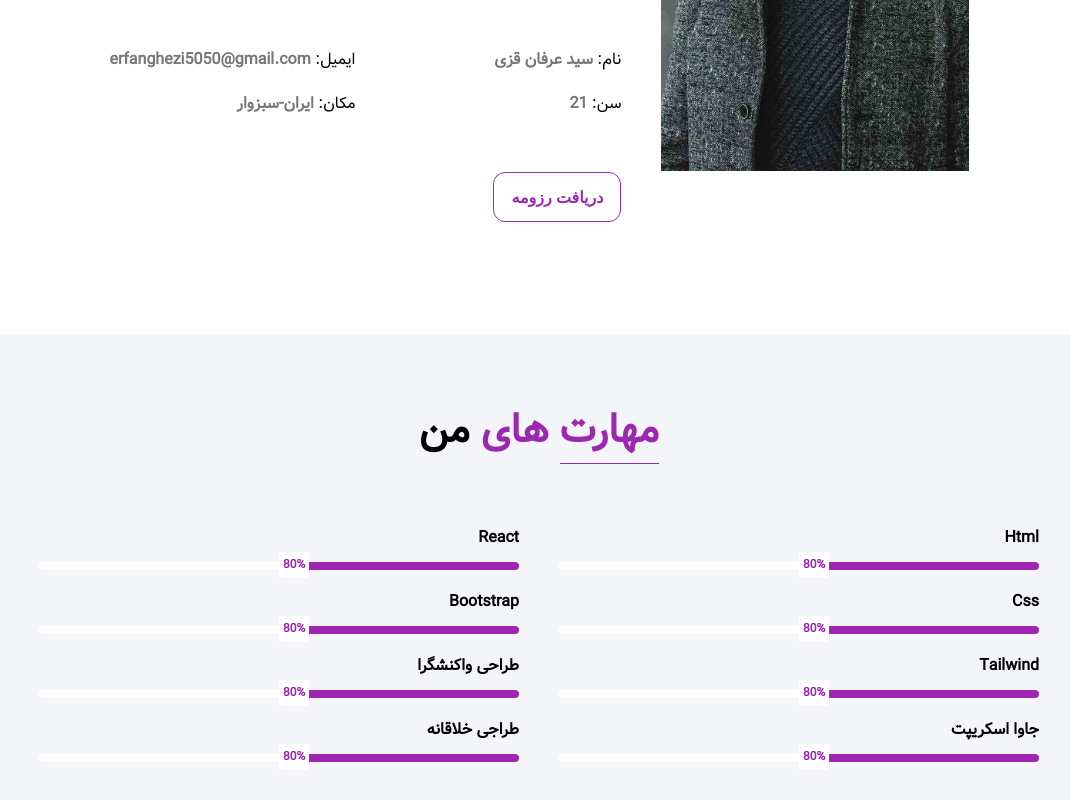
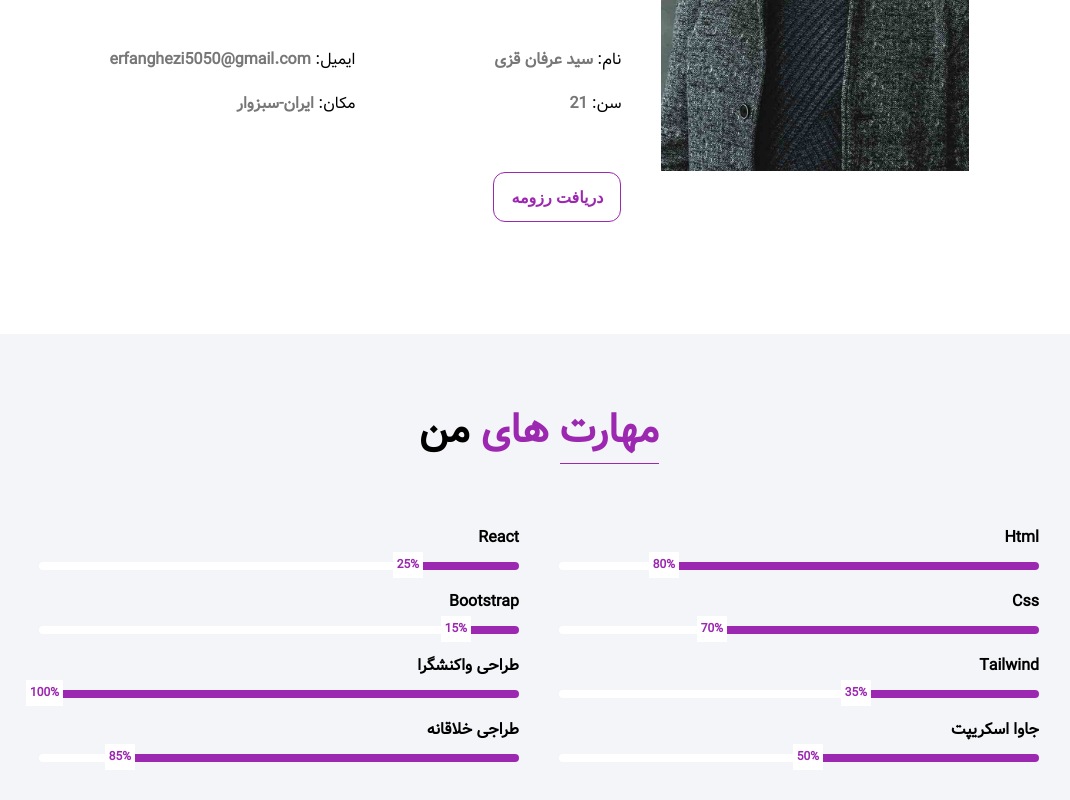
Before and after one commit to undefinedUser1381/me.github.io, a website: page public/index.html in a window 1280 px wide. Shown: the part 1144-1944 px from the top of the page, without its empty margins (101-1171 px from the left). Drawn offline with nearby package versions, Linux system fonts and the light colour scheme.

Commit message:
update files

```diff
--- a/public/index.html
+++ b/public/index.html
@@ -132,8 +132,8 @@
             <div class="flex-col items-center justify-start w-full">
               <p class="font-bold font-Vazir">Html</p>
               <div class="w-full bg-white mt-3 rounded-xl relative">
-                <span class="bg-pink p-1 block w-[50%] h-[0.3px] rounded-xl"></span>
-                <div class=" flex items-center p-1 justify-center absolute left-[50%] top-[-0.6rem] bg-white ">
+                <span class="bg-pink p-1 block w-[80%] h-[0.3px] rounded-xl transition-all"></span>
+                <div class=" flex items-center p-1 justify-center absolute right-[75%] top-[-0.6rem] bg-white transition-all">
                   <span class="text-pink font-Vazir font-bold text-[12px]">80%</span>
                 </div>
               </div>
@@ -141,67 +141,67 @@
             <div class="flex-col items-center justify-start w-full">
               <p class="font-bold font-Vazir">Css</p>
               <div class="w-full bg-white mt-3 rounded-xl relative">
-                <span class="bg-pink p-1 block w-[50%] h-[0.3px] rounded-xl"></span>
-                <div class=" flex items-center p-1 justify-center absolute left-[50%] top-[-0.6rem] bg-white ">
-                  <span class="text-pink font-Vazir font-bold text-[12px]">80%</span>
+                <span class="bg-pink p-1 block w-[70%] h-[0.3px] rounded-xl transition-all"></span>
+                <div class=" flex items-center p-1 justify-center absolute right-[65%] top-[-0.6rem] bg-white transition-all">
+                  <span class="text-pink font-Vazir font-bold text-[12px]">70%</span>
                 </div>
               </div>
             </div>
             <div class="flex-col items-center justify-start w-full">
               <p class="font-bold font-Vazir">Tailwind</p>
               <div class="w-full bg-white mt-3 rounded-xl relative">
-                <span class="bg-pink p-1 block w-[50%] h-[0.3px] rounded-xl"></span>
-                <div class=" flex items-center p-1 justify-center absolute left-[50%] top-[-0.6rem] bg-white ">
-                  <span class="text-pink font-Vazir font-bold text-[12px]">80%</span>
+                <span class="bg-pink p-1 block w-[40%] h-[0.3px] rounded-xl transition-all"></span>
+                <div class=" flex items-center p-1 justify-center absolute right-[35%] top-[-0.6rem] bg-white transition-all">
+                  <span class="text-pink font-Vazir font-bold text-[12px]">35%</span>
                 </div>
               </div>
             </div>
             <div class="flex-col items-center justify-start w-full">
               <p class="font-bold font-Vazir">جاوا اسکریپت</p>
               <div class="w-full bg-white mt-3 rounded-xl relative">
-                <span class="bg-pink p-1 block w-[50%] h-[0.3px] rounded-xl"></span>
-                <div class=" flex items-center p-1 justify-center absolute left-[50%] top-[-0.6rem] bg-white ">
-                  <span class="text-pink font-Vazir font-bold text-[12px]">80%</span>
+                <span class="bg-pink p-1 block w-[50%] h-[0.3px] rounded-xl transition-all"></span>
+                <div class=" flex items-center p-1 justify-center absolute right-[45%] top-[-0.6rem] bg-white transition-all">
+                  <span class="text-pink font-Vazir font-bold text-[12px]">50%</span>
                 </div>
               </div>
             </div>
            </div>
           <!-- right box -->
           <!-- left box -->
-           <div class="w-[50%] flex flex-col gap-5 items-start md:w-full md:gap-12">
+           <div  class="w-[50%] flex flex-col gap-5 items-start md:w-full md:gap-12">
             <div class="flex-col items-center justify-start w-full">
               <p class="font-bold font-Vazir">React</p>
               <div class="w-full bg-white mt-3 rounded-xl relative">
-                <span class="bg-pink p-1 block w-[50%] h-[0.3px] rounded-xl"></span>
-                <div class=" flex items-center p-1 justify-center absolute left-[50%] top-[-0.6rem] bg-white ">
-                  <span class="text-pink font-Vazir font-bold text-[12px]">80%</span>
+                <span class="bg-pink p-1 block w-[25%] h-[0.3px] rounded-xl transition-all"></span>
+                <div class=" flex items-center p-1 justify-center absolute right-[20%] top-[-0.6rem] bg-white transition-all">
+                  <span class="text-pink font-Vazir font-bold text-[12px]">25%</span>
                 </div>
               </div>
             </div>
             <div class="flex-col items-center justify-start w-full">
               <p class="font-bold font-Vazir">Bootstrap</p>
               <div class="w-full bg-white mt-3 rounded-xl relative">
-                <span class="bg-pink p-1 block w-[50%] h-[0.3px] rounded-xl"></span>
-                <div class=" flex items-center p-1 justify-center absolute left-[50%] top-[-0.6rem] bg-white ">
-                  <span class="text-pink font-Vazir font-bold text-[12px]">80%</span>
+                <span class="bg-pink p-1 block w-[15%] h-[0.3px] rounded-xl transition-all"></span>
+                <div class=" flex items-center p-1 justify-center absolute right-[10%] top-[-0.6rem] bg-white transition-all">
+                  <span class="text-pink font-Vazir font-bold text-[12px]">15%</span>
                 </div>
               </div>
             </div>
             <div class="flex-col items-center justify-start w-full">
               <p class="font-bold font-Vazir">طراحی واکنشگرا</p>
-              <div class="w-full bg-white mt-3 rounded-xl relative">
-                <span class="bg-pink p-1 block w-[50%] h-[0.3px] rounded-xl"></span>
-                <div class=" flex items-center p-1 justify-center absolute left-[50%] top-[-0.6rem] bg-white ">
-                  <span class="text-pink font-Vazir font-bold text-[12px]">80%</span>
+              <div class="scroll-effect w-full bg-white mt-3 rounded-xl relative">
+                <span class="bg-pink p-1 block w-[100%] h-[0.3px] rounded-xl transition-all"></span>
+                <div class=" flex items-center p-1 justify-center absolute right-[95%] top-[-0.6rem] bg-white transition-all">
+                  <span class="text-pink font-Vazir font-bold text-[12px]">100%</span>
                 </div>
               </div>
             </div>
             <div class="flex-col items-center justify-start w-full">
               <p class="font-bold font-Vazir">طراجی خلاقانه</p>
               <div class="w-full bg-white mt-3 rounded-xl relative">
-                <span class="bg-pink p-1 block w-[50%] h-[0.3px] rounded-xl"></span>
-                <div class=" flex items-center p-1 justify-center absolute left-[50%] top-[-0.6rem] bg-white ">
-                  <span class="text-pink font-Vazir font-bold text-[12px]">80%</span>
+                <span  class="bg-pink p-1 block w-[85%] h-[0.3px] rounded-xl transition-all"></span>
+                <div class=" flex items-center p-1 justify-center absolute right-[80%] top-[-0.6rem] bg-white transition-all">
+                  <span class="text-pink font-Vazir font-bold text-[12px]">85%</span>
                 </div>
               </div>
             </div>
--- a/public/scripts/main.js
+++ b/public/scripts/main.js
@@ -2,6 +2,7 @@ const openBtn = document.querySelector("#open-btn");
 const cancelBtn = document.querySelector("#cancel-btn");
 const mobileMenu = document.querySelector("#mobile-menu");
 
+// open and close mobile menu
 openBtn.addEventListener("click",() => {
      mobileMenu.classList.add("right-0");
      mobileMenu.classList.remove("right-[-20rem]");
@@ -11,7 +12,6 @@ cancelBtn.addEventListener("click",() => {
     mobileMenu.classList.remove("right-0");
     mobileMenu.classList.add("right-[-20rem]");
 });
-
 
 // Typewriter
 const titleELem = document.querySelector("#title");
```
Also changed, not shown: public/styles/app.css.
